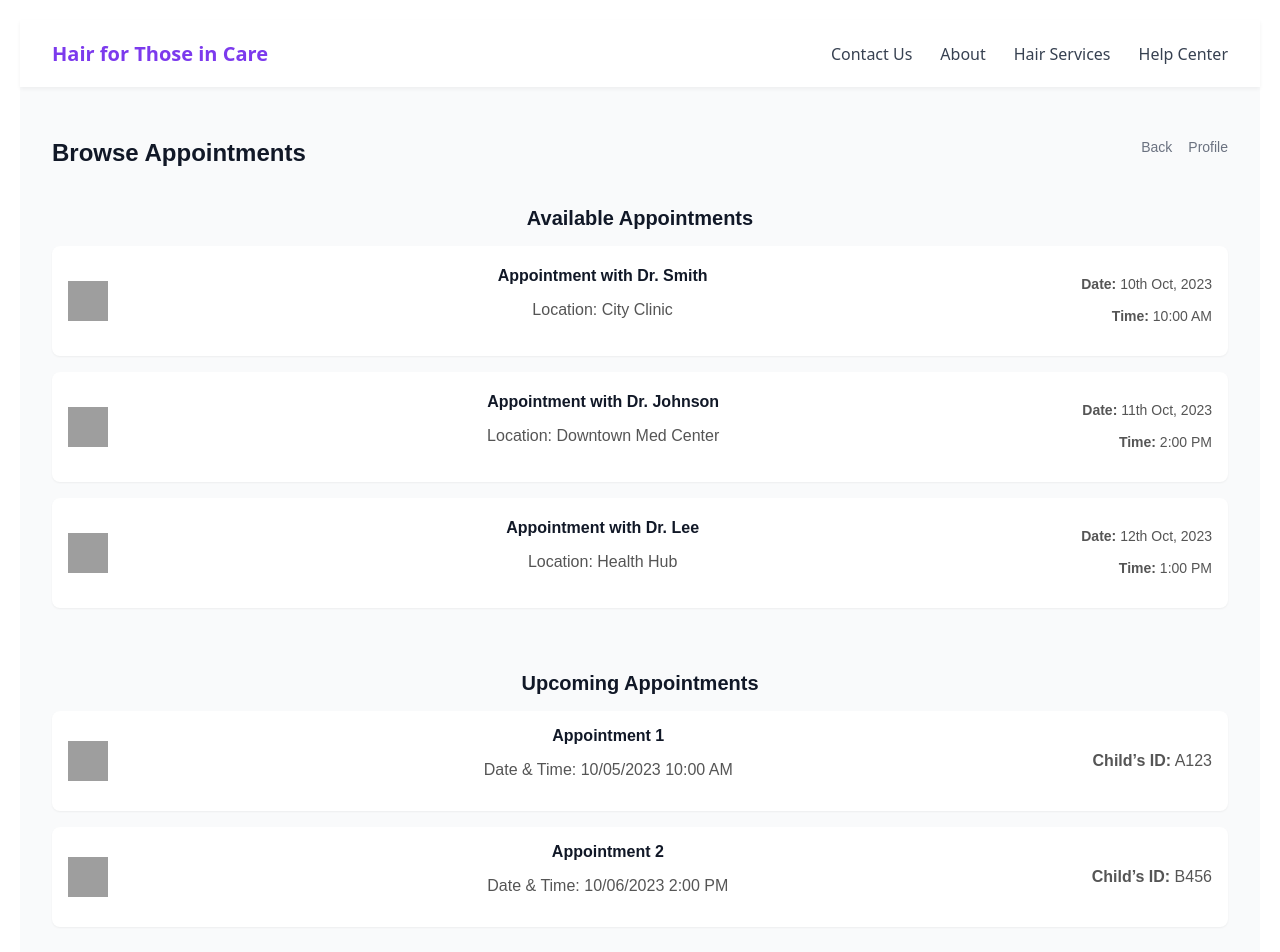
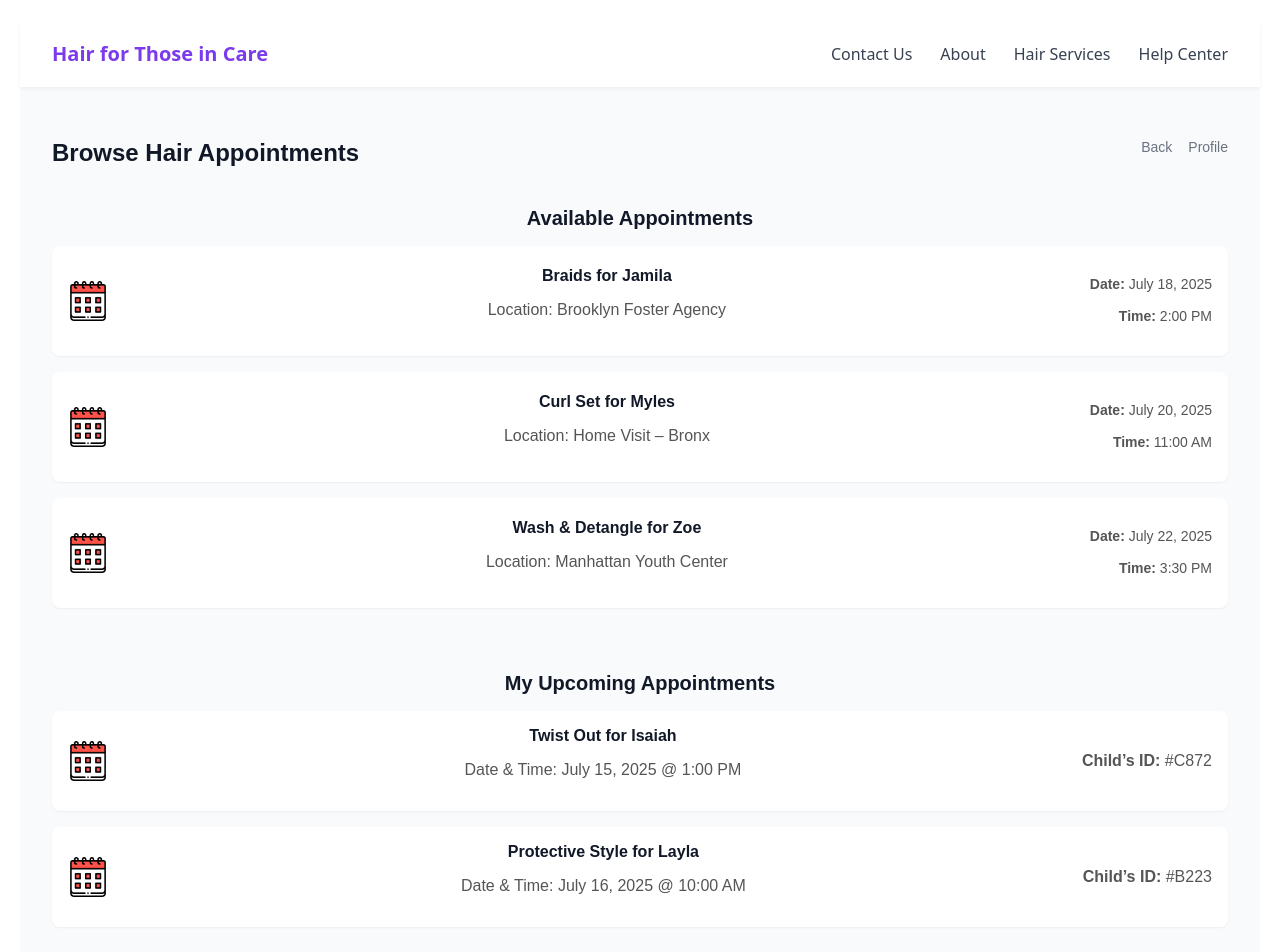
Before and after one commit to SumaiyaAhona/Hair-Care-Project, a React (Create React App) app: page /volunteer/appointments in a window 1280 px wide. Shown: the top 952 px of the page. Built offline with nearby package versions, Linux system fonts and the light colour scheme; grey boxes are pictures that could not be loaded.

Commit message:
saving work before merging

```diff
--- a/src/components/FosterParentDashboard.jsx
+++ b/src/components/FosterParentDashboard.jsx
@@ -1,8 +1,43 @@
 import './FosterParentDashboard.css';
 import { useNavigate } from 'react-router-dom';
+import React, { useState } from 'react';
 
 export default function FosterParentDashboard() {
   const navigate = useNavigate();
+
+  const [appointments, setAppointments] = useState([
+    { child: 'Child 2', service: 'Curl Set', status: 'Pending volunteer match' },
+    { child: 'Child 3', service: 'Braid', status: 'Confirmed' },
+  ]);
+
+  const [formData, setFormData] = useState({
+    child: 'Child 1',
+    service: 'Braiding',
+    datetime: '',
+    location: '',
+    notes: ''
+  });
+
+  const handleChange = (e) => {
+    setFormData(prev => ({ ...prev, [e.target.name]: e.target.value }));
+  };
+
+  const handleSubmit = (e) => {
+    e.preventDefault();
+    const newAppointment = {
+      child: formData.child,
+      service: formData.service,
+      status: 'Pending volunteer match'
+    };
+    setAppointments(prev => [...prev, newAppointment]);
+    setFormData({
+      child: 'Child 1',
+      service: 'Braiding',
+      datetime: '',
+      location: '',
+      notes: ''
+    });
+  };
 
   const handleBack = () => {
     navigate('/login');
@@ -35,20 +70,51 @@ export default function FosterParentDashboard() {
 
       <section className="appointment-form">
         <h2>Book New Appointment</h2>
-        <form>
-          <select><option>Child 1</option><option>Child 2</option></select>
-          <select><option>Braiding</option><option>Curl Set</option></select>
-          <input type="datetime-local" />
-          <input type="text" placeholder="Home, Agency, Salon" />
-          <input type="text" placeholder="e.g., prefers tight braids" />
+        <form onSubmit={handleSubmit}>
+          <select name="child" value={formData.child} onChange={handleChange}>
+            <option>Child 1</option>
+            <option>Child 2</option>
+            <option>Child 3</option>
+          </select>
+          <select name="service" value={formData.service} onChange={handleChange}>
+            <option>Braiding</option>
+            <option>Curl Set</option>
+            <option>Hair Wash</option>
+            <option>Twist Out</option>
+          </select>
+          <input
+            name="datetime"
+            type="datetime-local"
+            value={formData.datetime}
+            onChange={handleChange}
+            required
+          />
+          <input
+            name="location"
+            type="text"
+            placeholder="Home, Agency, Salon"
+            value={formData.location}
+            onChange={handleChange}
+            required
+          />
+          <input
+            name="notes"
+            type="text"
+            placeholder="e.g., prefers tight braids"
+            value={formData.notes}
+            onChange={handleChange}
+          />
           <button type="submit">Submit Appointment</button>
         </form>
       </section>
 
       <section className="upcoming-appointments">
         <h2>Upcoming Appointments</h2>
-        <div>Child 2 – Curl Set – <strong>Status: Pending volunteer match</strong></div>
-        <div>Child 3 – Braid – <strong>Status: Confirmed</strong></div>
+        {appointments.map((appt, idx) => (
+          <div key={idx}>
+            {appt.child} – {appt.service} – <strong>Status: {appt.status}</strong>
+          </div>
+        ))}
       </section>
 
       <section className="past-appointments">
--- a/src/components/VolunteerAppointments.jsx
+++ b/src/components/VolunteerAppointments.jsx
@@ -6,7 +6,7 @@ function VolunteerAppointments() {
   return (
     <div className="volunteer-appointments">
       <div className="header">
-        <h2>Browse Appointments</h2>
+        <h2>Browse Hair Appointments</h2>
         <div className="header-links">
           <Link to="/volunteer/signup">Back</Link>
           <Link to="/volunteer/profile">Profile</Link>
@@ -19,57 +19,60 @@ function VolunteerAppointments() {
           <div className="appointment-item">
             <img src="/calendar-icon.png" alt="calendar" />
             <div>
-              <strong>Appointment with Dr. Smith</strong>
-              <p>Location: City Clinic</p>
+              <strong>Braids for Jamila</strong>
+              <p>Location: Brooklyn Foster Agency</p>
             </div>
             <div className="datetime">
-              <p><strong>Date:</strong> 10th Oct, 2023</p>
-              <p><strong>Time:</strong> 10:00 AM</p>
+              <p><strong>Date:</strong> July 18, 2025</p>
+              <p><strong>Time:</strong> 2:00 PM</p>
             </div>
           </div>
+
           <div className="appointment-item">
             <img src="/calendar-icon.png" alt="calendar" />
             <div>
-              <strong>Appointment with Dr. Johnson</strong>
-              <p>Location: Downtown Med Center</p>
+              <strong>Curl Set for Myles</strong>
+              <p>Location: Home Visit – Bronx</p>
             </div>
             <div className="datetime">
-              <p><strong>Date:</strong> 11th Oct, 2023</p>
-              <p><strong>Time:</strong> 2:00 PM</p>
+              <p><strong>Date:</strong> July 20, 2025</p>
+              <p><strong>Time:</strong> 11:00 AM</p>
             </div>
           </div>
+
           <div className="appointment-item">
             <img src="/calendar-icon.png" alt="calendar" />
             <div>
-              <strong>Appointment with Dr. Lee</strong>
-              <p>Location: Health Hub</p>
+              <strong>Wash & Detangle for Zoe</strong>
+              <p>Location: Manhattan Youth Center</p>
             </div>
             <div className="datetime">
-              <p><strong>Date:</strong> 12th Oct, 2023</p>
-              <p><strong>Time:</strong> 1:00 PM</p>
+              <p><strong>Date:</strong> July 22, 2025</p>
+              <p><strong>Time:</strong> 3:30 PM</p>
             </div>
           </div>
         </div>
       </section>
 
       <section>
-        <h3>Upcoming Appointments</h3>
+        <h3>My Upcoming Appointments</h3>
         <div className="appointment-list">
           <div className="appointment-item">
             <img src="/calendar-icon.png" alt="calendar" />
             <div>
-              <strong>Appointment 1</strong>
-              <p>Date & Time: 10/05/2023 10:00 AM</p>
+              <strong>Twist Out for Isaiah</strong>
+              <p>Date & Time: July 15, 2025 @ 1:00 PM</p>
             </div>
-            <p><strong>Child’s ID:</strong> A123</p>
+            <p><strong>Child’s ID:</strong> #C872</p>
           </div>
+
           <div className="appointment-item">
             <img src="/calendar-icon.png" alt="calendar" />
             <div>
-              <strong>Appointment 2</strong>
-              <p>Date & Time: 10/06/2023 2:00 PM</p>
+              <strong>Protective Style for Layla</strong>
+              <p>Date & Time: July 16, 2025 @ 10:00 AM</p>
             </div>
-            <p><strong>Child’s ID:</strong> B456</p>
+            <p><strong>Child’s ID:</strong> #B223</p>
           </div>
         </div>
       </section>
```
Also changed, not shown: public/calendar-icon.png (added).
